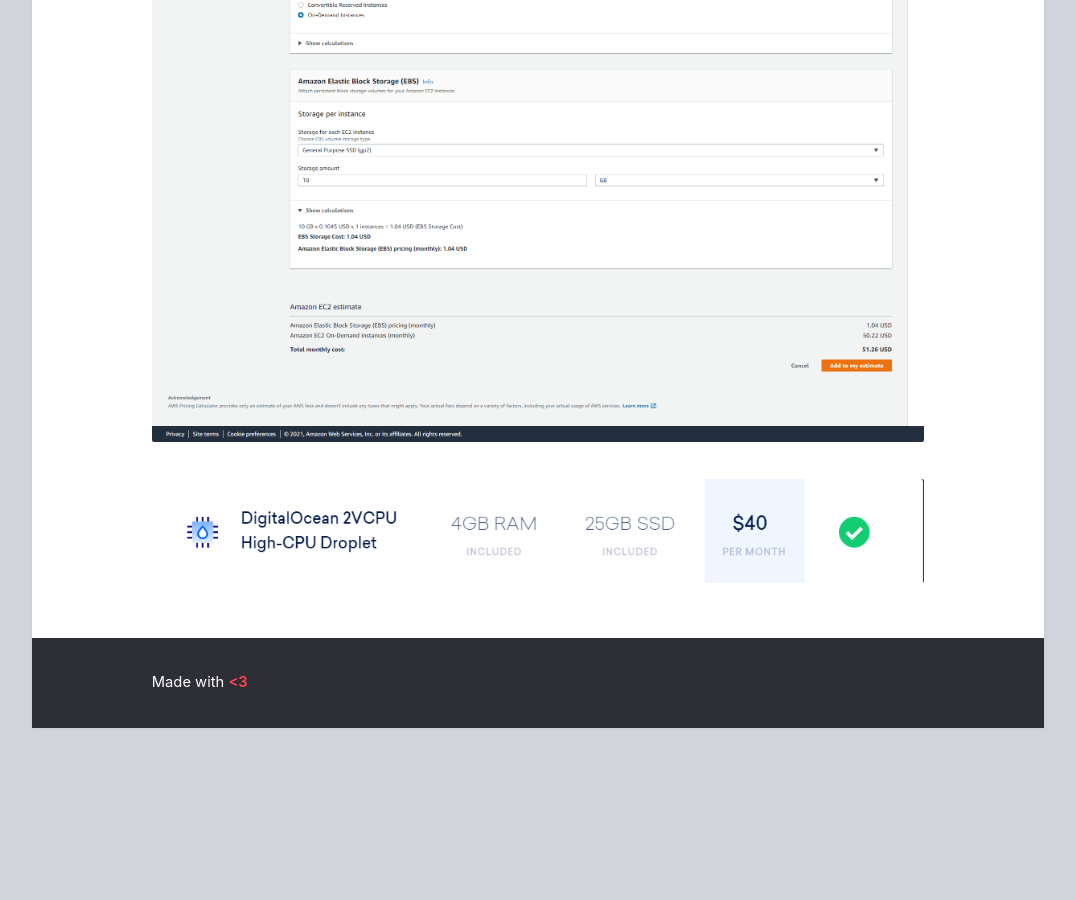
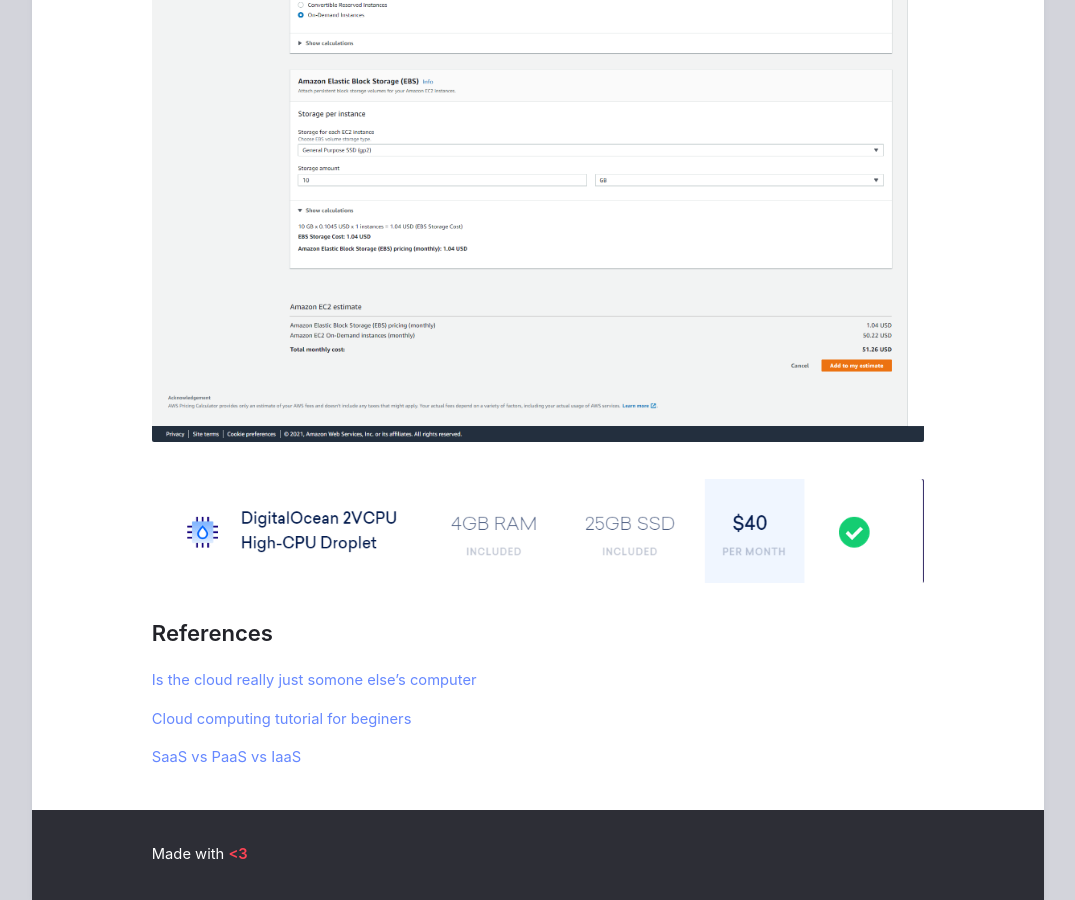
Before and after one commit to Alejandratala/alejandratala.github.io, a Jekyll site: the page built from _posts/2020-09-07-What-is-Cloud.md, in a window 1280 px wide and 900 px high, scrolled down 5823 px. Shown: the whole window, without its empty margins (102-1177 px from the left). Built offline with Jekyll 4.4.1, drawn with Linux system fonts in a browser that asks for light colours; before the commit the page ends 6551 px from its top, so only the background shows below that.

Commit message:
references

```diff
--- a/_posts/2020-09-07-What-is-Cloud.md
+++ b/_posts/2020-09-07-What-is-Cloud.md
@@ -46,3 +46,11 @@
 ![AWSPricePic](/assets/Images/AWSCloudPricing.png)
 
 ![DigitalOceanPic](/assets/Images/DigitalOceanPricing.png)
+
+## References
+
+[Is the cloud really just somone else's computer](https://www.techrepublic.com/article/is-the-cloud-really-just-someone-elses-computer/)
+
+[Cloud computing tutorial for beginers](https://www.youtube.com/watch?v=RWgW-CgdIk0&t=378s)
+
+[SaaS vs PaaS vs IaaS](https://www.bmc.com/blogs/saas-vs-paas-vs-iaas-whats-the-difference-and-how-to-choose/)
```
